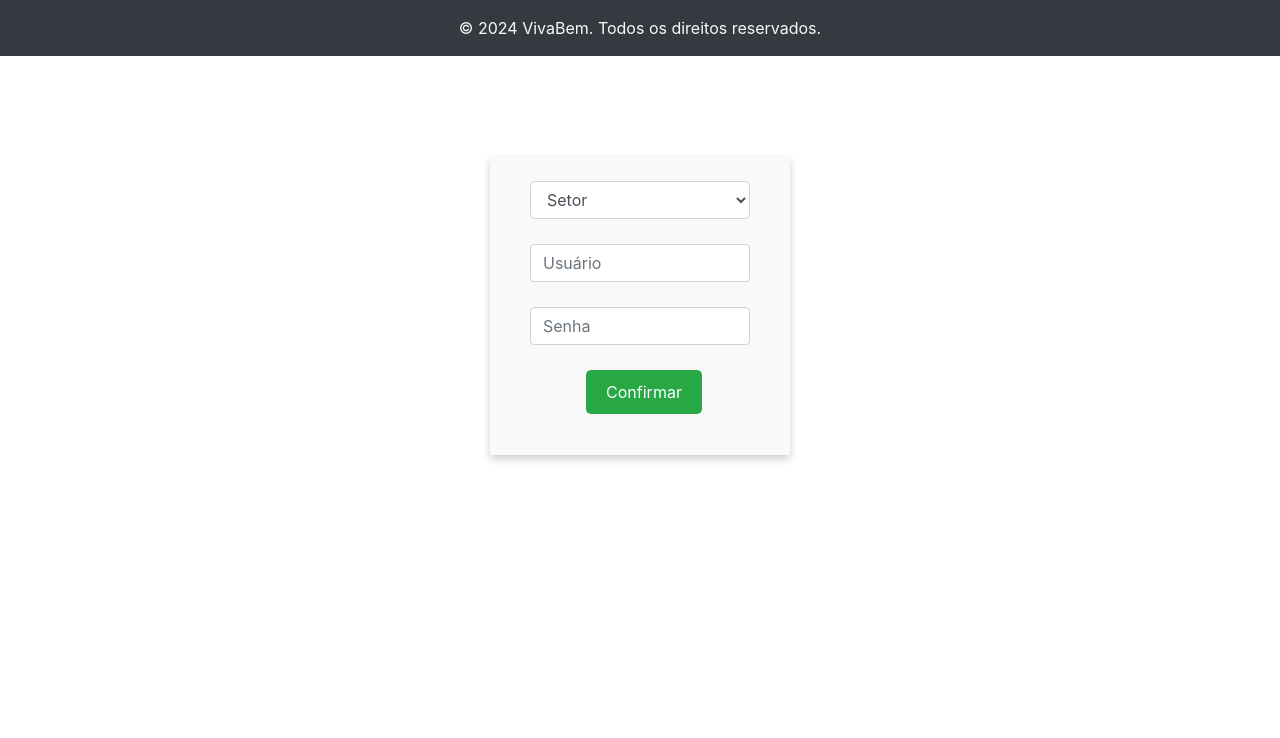
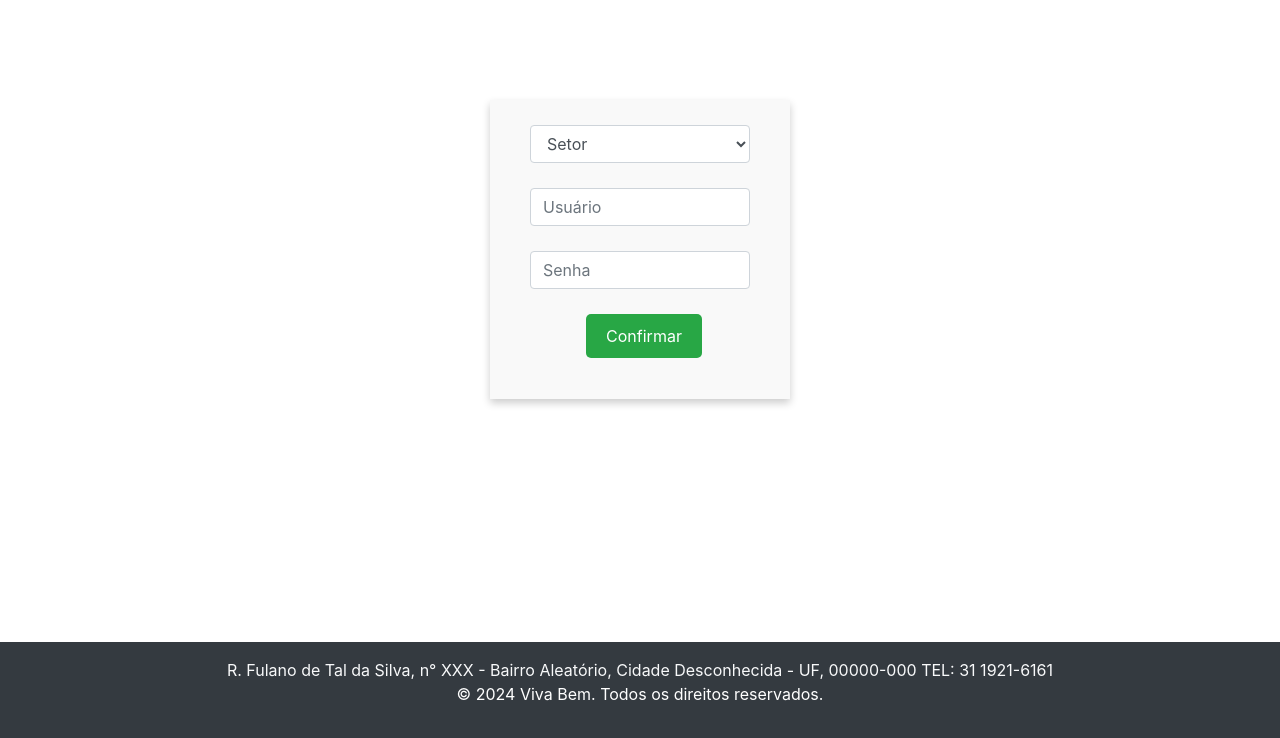
Before and after one commit to ICEI-PUC-Minas-PMV-ADS/pmv-ads-2024-1-e4-proj-dad-t2-pmv-ads-2024-1-e4-proj-dad-t2-grupo5, a PHP site: page /atendimentos/ in a window 1280 px wide. Shown: the part 62-800 px from the top of the page. Run offline with PHP 8.4, Linux system fonts and the light colour scheme; some libraries are stand-ins or nearby versions.

Commit message:
Update footer.php
Footer

```diff
--- a/src/frontend/partials/footer.php
+++ b/src/frontend/partials/footer.php
@@ -1,5 +1,23 @@
-<footer class="footer mt-auto py-3 bg-dark">
+<?php
+    $domain = $_SERVER['HTTP_HOST'];
+?>
+
+<style>
+    footer {
+        position: fixed;
+        bottom: 0;
+        width: 100%;
+        background-color: #333;
+        color: #fff;
+        text-align: center;
+        padding: 15px;
+    }
+</style>
+
+<footer class="footer py-3 bg-dark">
     <div class="container text-center">
-        <span class="text-light ">© 2024 VivaBem. Todos os direitos reservados.</span>
+        <span class="text-light"> R. Fulano de Tal da Silva, n° XXX - Bairro Aleatório, Cidade Desconhecida - UF, 00000-000
+        TEL: 31 1921-6161</span>
+        <p>&copy; 2024 Viva Bem. Todos os direitos reservados.</p>
     </div>
 </footer>
```
